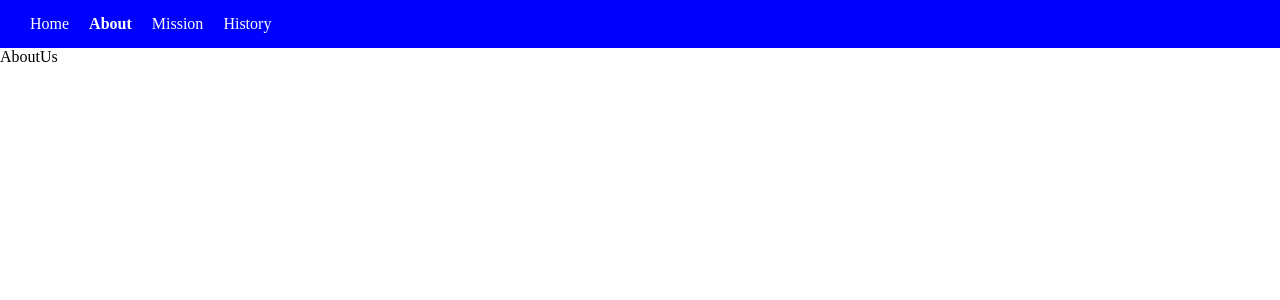
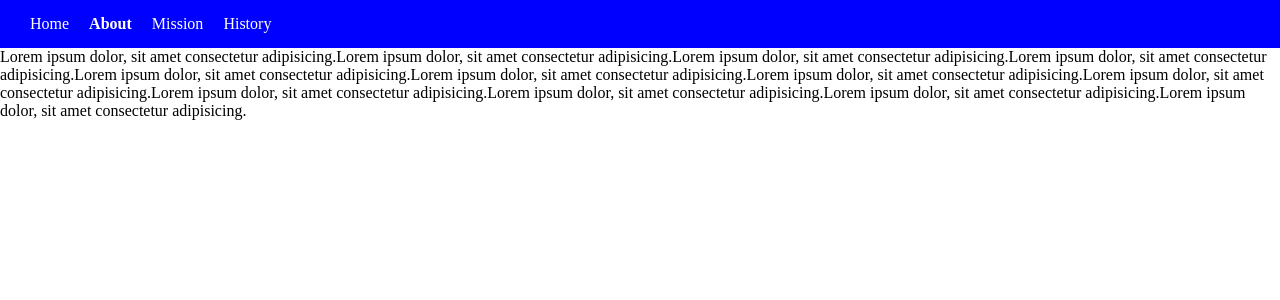
Before and after one commit to BatuhanKIRICI/React, a React (Create React App) app: page /aboutUs in a window 1280 px wide. Shown: the top 300 px of the page. Built offline with nearby package versions, Linux system fonts and the light colour scheme.

Commit message:
"Lazy loading"

```diff
--- a/src/App.js
+++ b/src/App.js
@@ -1,7 +1,7 @@
 import React from "react";
 import { Route, Routes } from "react-router-dom";
 import Home from "./components/Home";
-import AboutUs from "./components/AboutUs";
+// import AboutUs from "./components/AboutUs";
 import Navbar from "./components/Navbar";
 import Mission from "./components/Mission";
 import WrongPath from "./components/WrongPath";
@@ -11,13 +11,22 @@ import Team from "./components/Team";
 import Members from "./components/Members";
 import MemberDetail from "./components/MemberDetail";
 
+const LazyAboutUs = React.lazy(() => import("./components/AboutUs"));
+
 function App() {
   return (
     <div>
       <Navbar />
       <Routes>
         <Route path="/" element={<Home />} />
-        <Route path="/aboutUs" element={<AboutUs />} />
+        <Route
+          path="/aboutUs"
+          element={
+            <React.Suspense>
+              <LazyAboutUs />
+            </React.Suspense>
+          }
+        />
         <Route path="/mission" element={<Mission />} />
         <Route path="/history" element={<History />}>
           <Route path="company" element={<Company />} />
--- a/src/components/AboutUs.js
+++ b/src/components/AboutUs.js
@@ -1,7 +1,19 @@
 import React from "react";
 
 function AboutUs() {
-  return <div>AboutUs</div>;
+  return (
+    <div>
+      Lorem ipsum dolor, sit amet consectetur adipisicing.Lorem ipsum dolor, sit
+      amet consectetur adipisicing.Lorem ipsum dolor, sit amet consectetur
+      adipisicing.Lorem ipsum dolor, sit amet consectetur adipisicing.Lorem
+      ipsum dolor, sit amet consectetur adipisicing.Lorem ipsum dolor, sit amet
+      consectetur adipisicing.Lorem ipsum dolor, sit amet consectetur
+      adipisicing.Lorem ipsum dolor, sit amet consectetur adipisicing.Lorem
+      ipsum dolor, sit amet consectetur adipisicing.Lorem ipsum dolor, sit amet
+      consectetur adipisicing.Lorem ipsum dolor, sit amet consectetur
+      adipisicing.Lorem ipsum dolor, sit amet consectetur adipisicing.
+    </div>
+  );
 }
 
 export default AboutUs;
```
